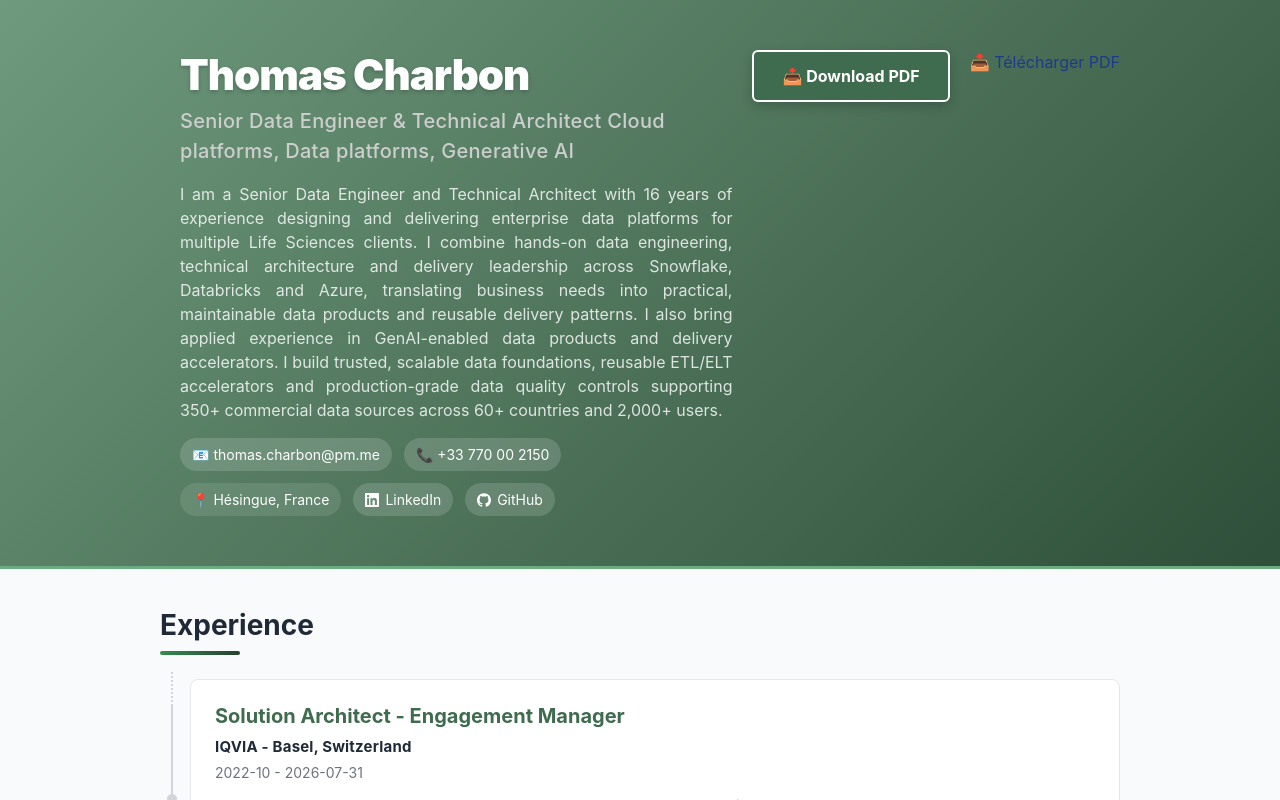
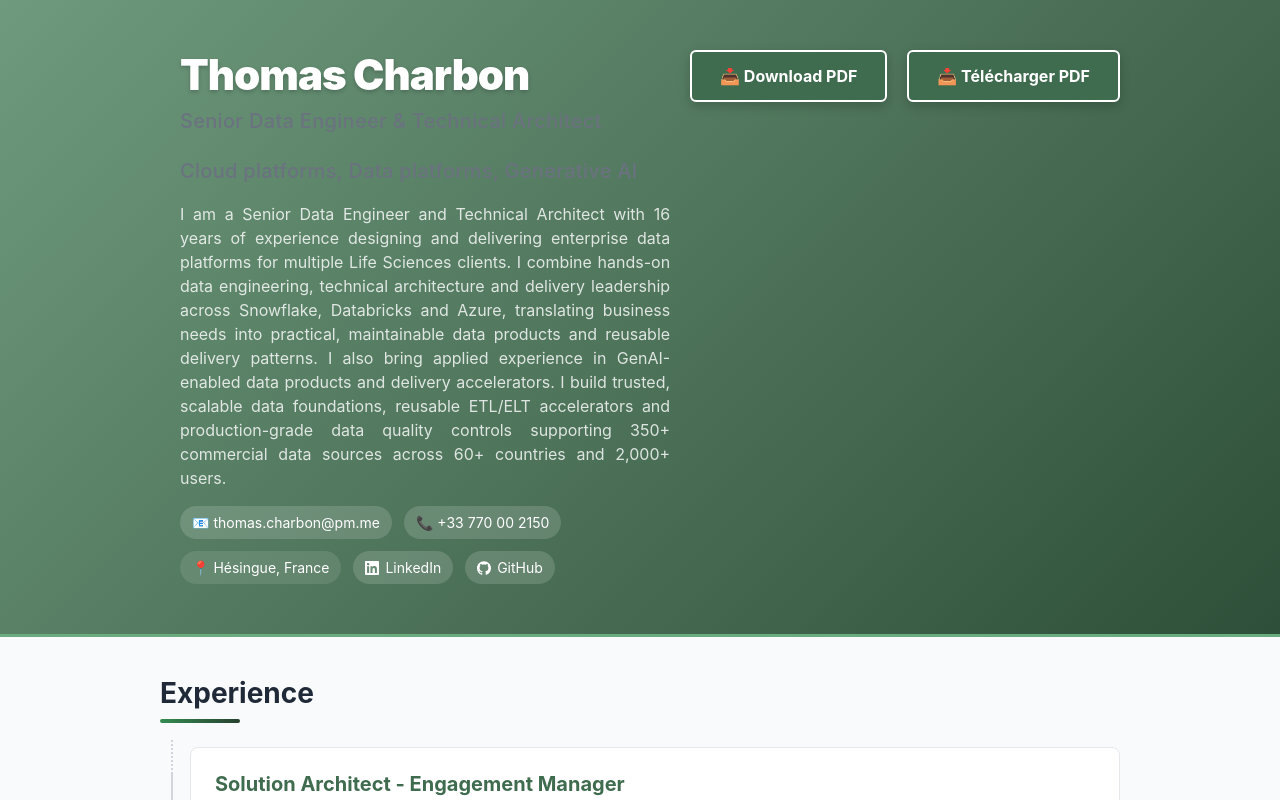
Before and after one commit to earion68/cv-explorer, a React (Vite) app: page / in a window 1280 px wide. Shown: the top 800 px of the page. Built offline with nearby package versions, Linux system fonts and the light colour scheme.

Commit message:
header update

```diff
--- a/src/components/Header.tsx
+++ b/src/components/Header.tsx
@@ -18,7 +18,7 @@ export const Header: React.FC<HeaderProps> = ({ cv }) => {
         </div>
         <div className="header-content">
           <h1 className="header-name">{cv.fullName}</h1>
-          <p className="header-title">{cv.title}</p>
+          <p className="header-title"><Markdown>{cv.title}</Markdown></p>
           {cv.summary && (
             <div className="header-summary">
               <Markdown>{cv.summary}</Markdown>
@@ -64,7 +64,7 @@ export const Header: React.FC<HeaderProps> = ({ cv }) => {
         <a className="pdf-download-btn" href={pdfUrl} download="CV_Thomas_CHARBON.pdf">
           📥 Download PDF
         </a>
-        <a className="pdf-download-btn-fr" href={pdfUrl_fr} download="CV_Thomas_CHARBON.pdf">
+        <a className="pdf-download-btn" href={pdfUrl_fr} download="CV_Thomas_CHARBON.pdf">
           📥 Télécharger PDF
         </a>
       </div>
```
